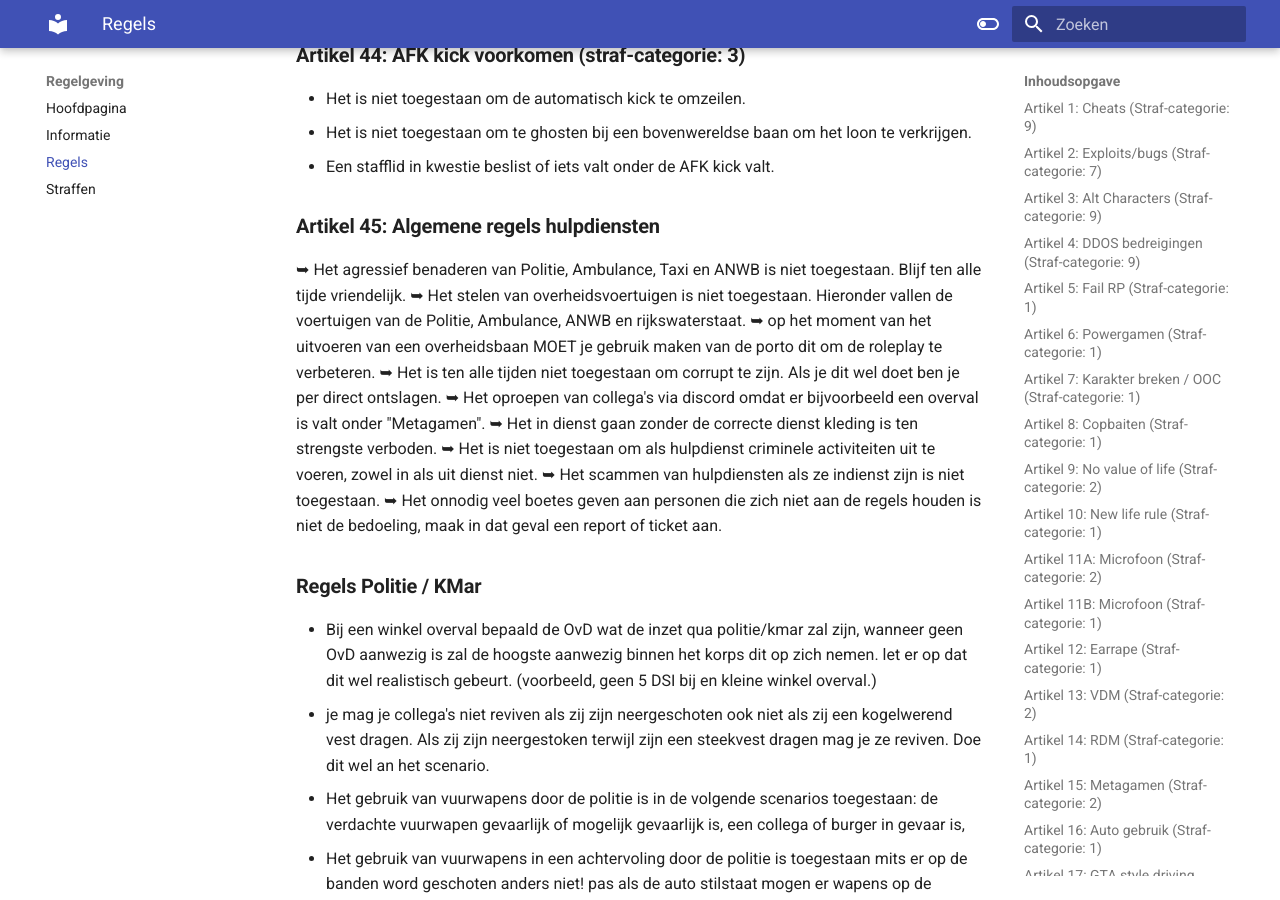
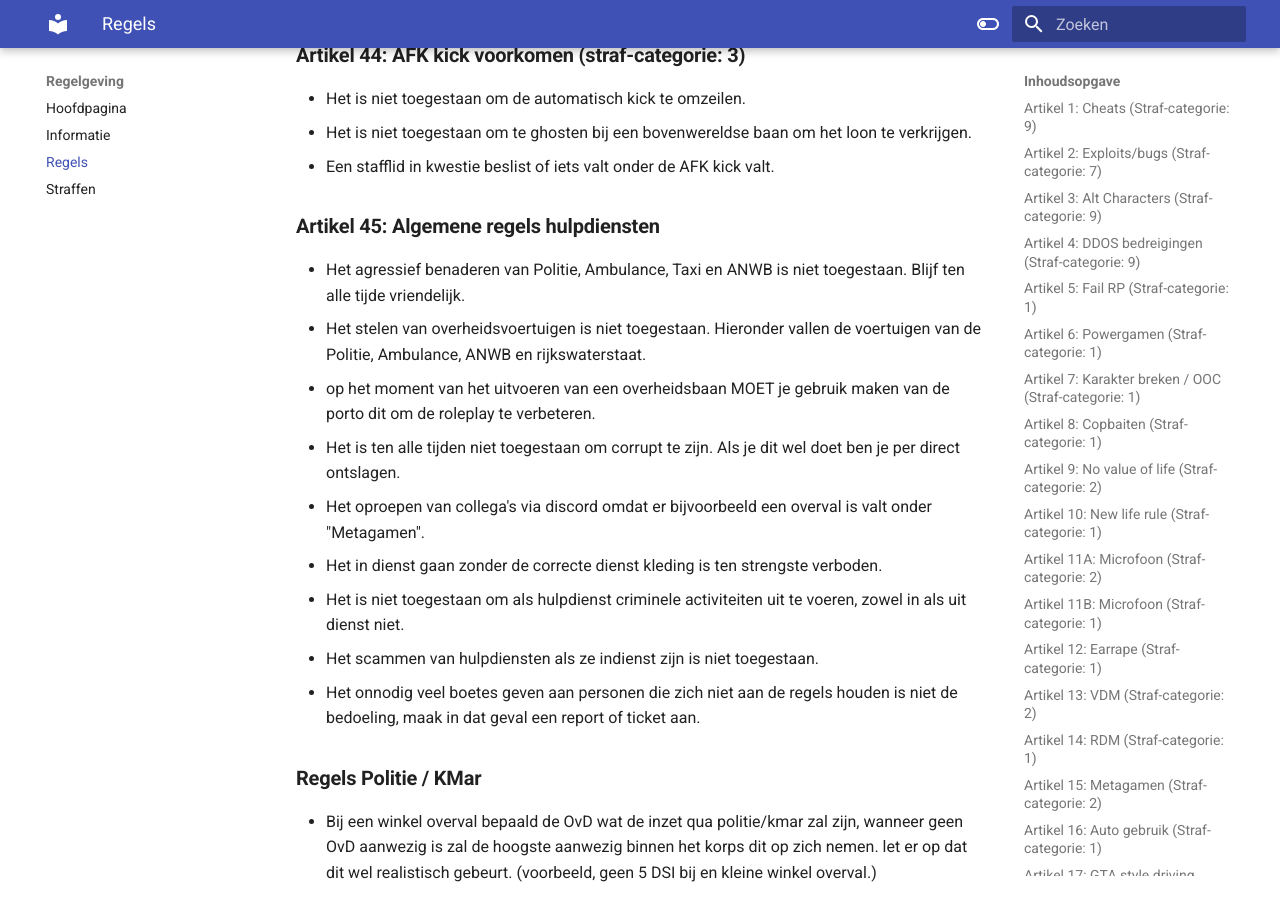
Before and after one commit to ZuiderVeenRP/apv, an MkDocs documentation site: the page built from docs/algemeen.md, in a window 1280 px wide and 900 px high, scrolled down 12412 px. Built offline with MkDocs 1.6.1 and Material for MkDocs 9.7.7, drawn with Linux system fonts in a browser that asks for light colours; comment, search, counter and statistics services are not loaded.

```diff
--- a/docs/algemeen.md
+++ b/docs/algemeen.md
@@ -332,15 +332,15 @@
 </br>
 
 ### **Artikel 45: Algemene regels hulpdiensten**
-➥ Het agressief benaderen van Politie, Ambulance, Taxi en ANWB is niet toegestaan. Blijf ten alle tijde vriendelijk.
-➥ Het stelen van overheidsvoertuigen is niet toegestaan. Hieronder vallen de voertuigen van de Politie, Ambulance, ANWB en rijkswaterstaat.
-➥ op het moment van het uitvoeren van een overheidsbaan MOET je gebruik maken van de porto dit om de roleplay te verbeteren.
-➥ Het is ten alle tijden niet toegestaan om corrupt te zijn. Als je dit wel doet ben je per direct ontslagen.
-➥ Het oproepen van collega's via discord omdat er bijvoorbeeld een overval is valt onder "Metagamen".
-➥ Het in dienst gaan zonder de correcte dienst kleding is ten strengste verboden.
-➥ Het is niet toegestaan om als hulpdienst criminele activiteiten uit te voeren, zowel in als uit dienst niet.
-➥ Het scammen van hulpdiensten als ze indienst zijn is niet toegestaan.
-➥ Het onnodig veel boetes geven aan personen die zich niet aan de regels houden is niet de bedoeling, maak in dat geval een report of ticket aan.
+- Het agressief benaderen van Politie, Ambulance, Taxi en ANWB is niet toegestaan. Blijf ten alle tijde vriendelijk.
+- Het stelen van overheidsvoertuigen is niet toegestaan. Hieronder vallen de voertuigen van de Politie, Ambulance, ANWB en rijkswaterstaat.
+- op het moment van het uitvoeren van een overheidsbaan MOET je gebruik maken van de porto dit om de roleplay te verbeteren.
+- Het is ten alle tijden niet toegestaan om corrupt te zijn. Als je dit wel doet ben je per direct ontslagen.
+- Het oproepen van collega's via discord omdat er bijvoorbeeld een overval is valt onder "Metagamen".
+- Het in dienst gaan zonder de correcte dienst kleding is ten strengste verboden.
+- Het is niet toegestaan om als hulpdienst criminele activiteiten uit te voeren, zowel in als uit dienst niet.
+- Het scammen van hulpdiensten als ze indienst zijn is niet toegestaan.
+- Het onnodig veel boetes geven aan personen die zich niet aan de regels houden is niet de bedoeling, maak in dat geval een report of ticket aan.
 </br>
 
 ### **Regels Politie / KMar**
@@ -357,11 +357,9 @@
 - Je mag alleen zware wapens gebruiken als je indienst bent als DSI of HRB anders is dit niet toegestaan, met uitzondering van de reguliere eenheden van de KMAR met MP5.
 
 ### **Wapens per categorie:**
-Categorie 1 (Slag, stoot en steek wapens): - Knuppel - Knuckle duster - Wapenstok (KMAR/Politie) - Switchblade - Machete
-
-Categorie 2 (Lichte vuurwapens): - Taser (KMAR/Politie) - Walter P99 (KMAR/Politie) - Glock G17 (KMAR/Politie) - Baretta - MP5 (KMAR/Dienst Speciale Interventies)
-
-Categorie 3 (Zware vuurwapens): - Desert Eagle - Shotgun - Uzi - P90 - Mini-AK - Ak-47 - SIG (Dienst Speciale Interventies / HRB) - G28 (Dienst Speciale Interventies) - Sniper rifle (Dienst Speciale Interventies)
+- Categorie 1 (Slag, stoot en steek wapens): - Knuppel - Knuckle duster - Wapenstok (KMAR/Politie) - Switchblade - Machete
+- Categorie 2 (Lichte vuurwapens): - Taser (KMAR/Politie) - Walter P99 (KMAR/Politie) - Glock G17 (KMAR/Politie) - Baretta - MP5 (KMAR/Dienst Speciale Interventies)
+- Categorie 3 (Zware vuurwapens): - Desert Eagle - Shotgun - Uzi - P90 - Mini-AK - Ak-47 - SIG (Dienst Speciale Interventies / HRB) - G28 (Dienst Speciale Interventies) - Sniper rifle (Dienst Speciale Interventies)
 </br>
 
 ### **Regels Anwb**
```
